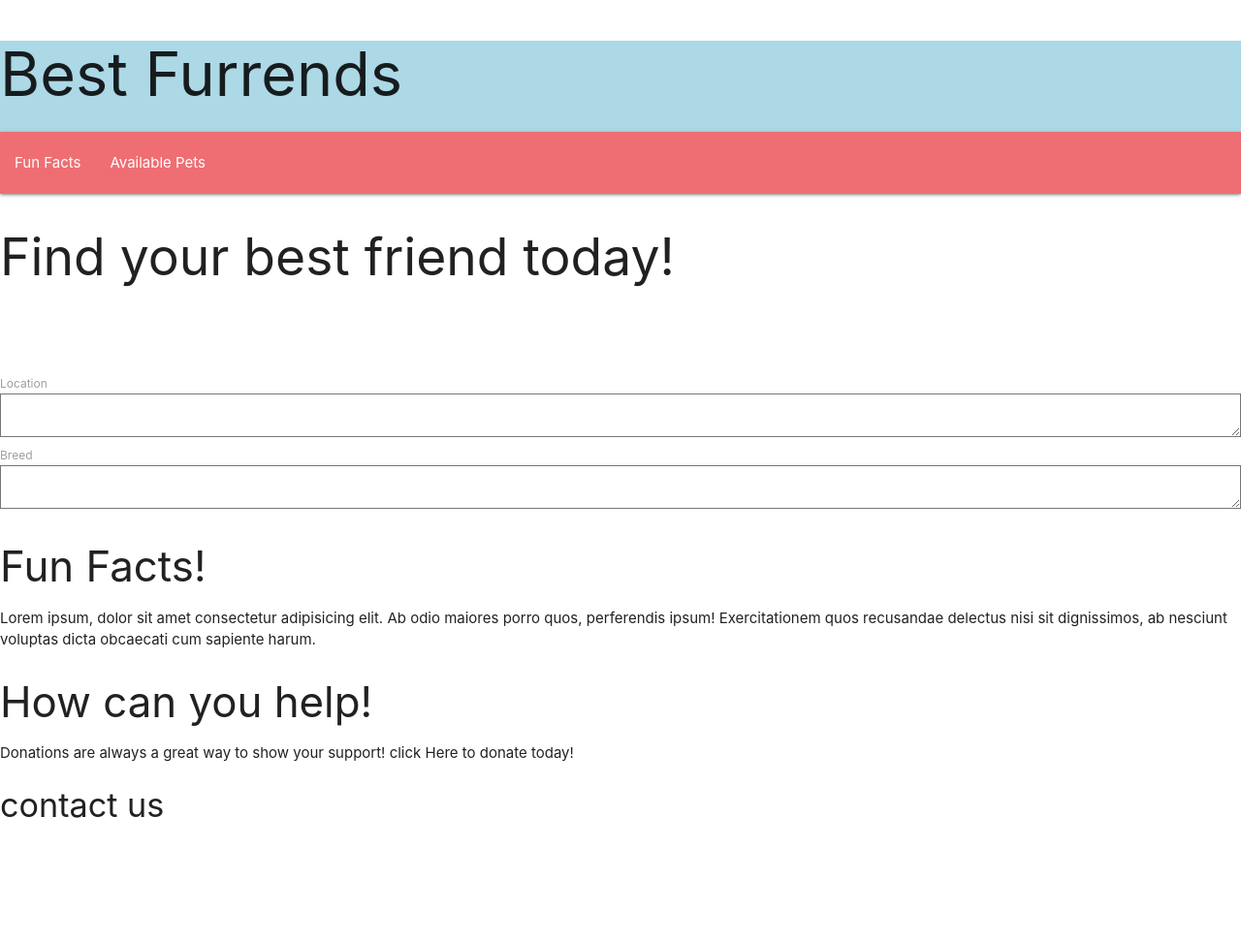
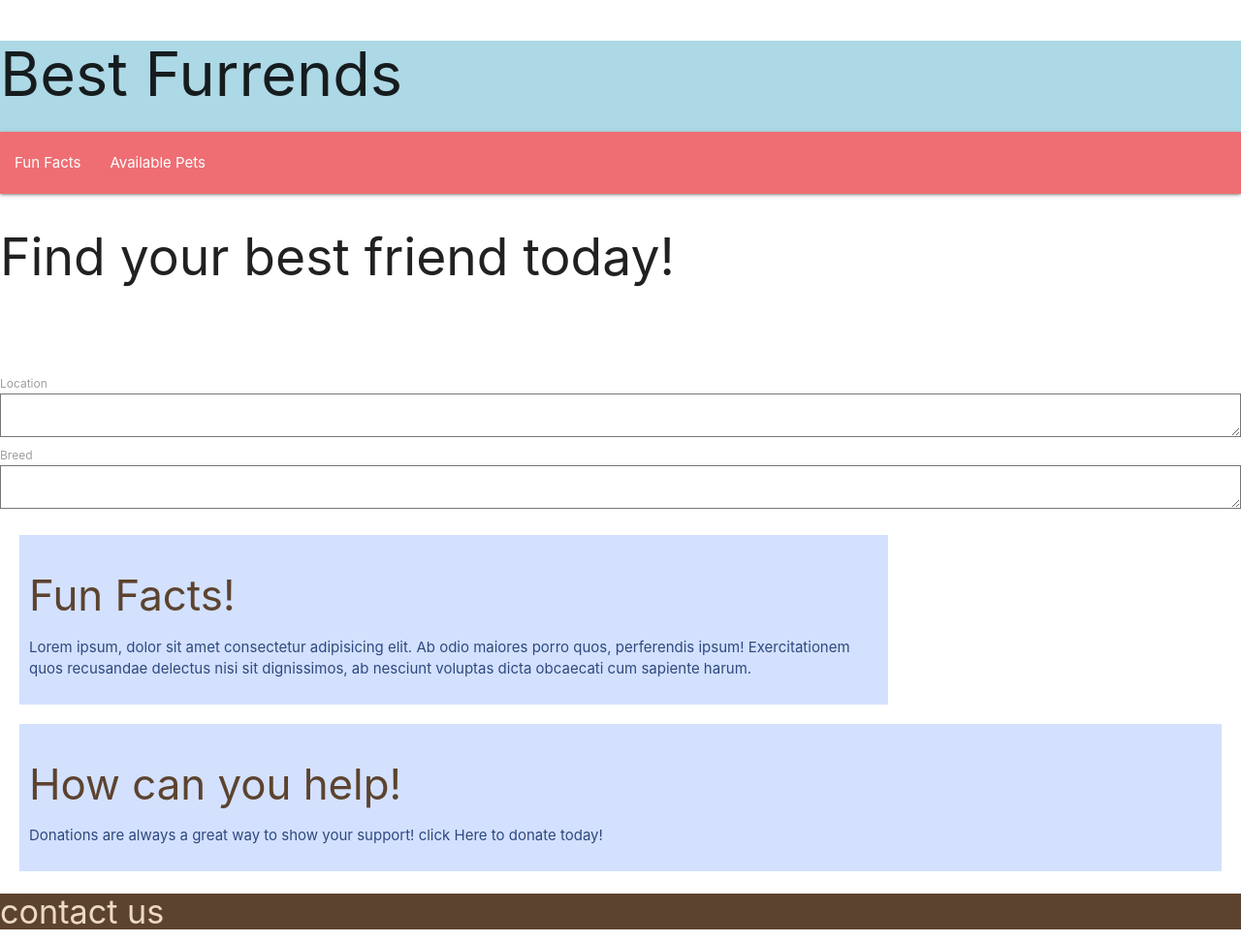
Before and after one commit to Karlyweatherstein/best-furrends, a plain HTML site: page index.html in a window 1280 px wide. Shown: the whole page at 97% size. Before the commit the page ends 863 px from the top, so only its background shows below. Drawn offline with nearby package versions, Linux system fonts and the light colour scheme.

Commit message:
started css

```diff
--- a/assets/css/style.css
+++ b/assets/css/style.css
@@ -1,3 +1,22 @@
 .title {
-    background-color: lightblue
+  background-color: lightblue;
 }
+
+.info-blocks div {
+  background-color: #d3e1ff;
+  margin: 20px;
+  padding: 10px;
+}
+
+.info-blocks h3 {
+  color: #5c432f;
+}
+
+.info-blocks p {
+  color: #2f497f;
+}
+
+footer {
+  background-color: #5c432f;
+  color: #ecd9c6;
+}
--- a/index.html
+++ b/index.html
@@ -3,15 +3,16 @@
   <head>
     <meta charset="UTF-8" />
     <title>Best Furrends</title>
-    <link rel="stylesheet" href="https://cdnjs.cloudflare.com/ajax/libs/materialize/1.0.0/css/materialize.min.css">
-    <link rel="stylesheet" href="./assets/css/style.css">
+    <link
+      rel="stylesheet"
+      href="https://cdnjs.cloudflare.com/ajax/libs/materialize/1.0.0/css/materialize.min.css"
+    />
+    <link rel="stylesheet" href="./assets/css/style.css" />
     <meta name="viewport" content="width=device-width, initial-scale=1.0" />
   </head>
   <body>
     <header class="title">
-        <h1>
-            Best Furrends
-        </h1>
+      <h1>Best Furrends</h1>
       <nav>
         <ul>
           <li>
@@ -25,54 +26,61 @@
     </header>
 
     <div>
-        <h2>
-            Find your best friend today!
-        </h2>
+      <h2>Find your best friend today!</h2>
     </div>
 
-    <Div>
     <div>
-            <img src="" alt="">
+      <div>
+        <img src="" alt="" />
       </div>
       <div>
-            <img src="" alt="">
+        <img src="" alt="" />
       </div>
       <div>
-            <img src="" alt="">
+        <img src="" alt="" />
       </div>
-    </Div>
+    </div>
     <div>
       <form>
         <div class="">
           <label for="modalTaskDescription">Location</label>
-                <textarea class="form-control" id="modalTaskDescription" rows="3"></textarea>
+          <textarea
+            class="form-control"
+            id="modalTaskDescription"
+            rows="3"
+          ></textarea>
         </div>
         <div class="">
           <label for="modalDueDate">Breed</label>
-                <textarea class="form-control" id="modalTaskDescription" rows="3"></textarea>
+          <textarea
+            class="form-control"
+            id="modalTaskDescription"
+            rows="3"
+          ></textarea>
         </div>
       </form>
     </div>
-    <div>
-        <h3>
-            Fun Facts!
-        </h3>
+    <div class="info-blocks">
+      <div class="container">
+        <h3 class="col 12">Fun Facts!</h3>
         <p>
-            Lorem ipsum, dolor sit amet consectetur adipisicing elit. Ab odio maiores porro quos, perferendis ipsum! Exercitationem quos recusandae delectus nisi sit dignissimos, ab nesciunt voluptas dicta obcaecati cum sapiente harum.
+          Lorem ipsum, dolor sit amet consectetur adipisicing elit. Ab odio
+          maiores porro quos, perferendis ipsum! Exercitationem quos recusandae
+          delectus nisi sit dignissimos, ab nesciunt voluptas dicta obcaecati
+          cum sapiente harum.
         </p>
       </div>
       <div>
-        <h3>
-            How can you help!
-        </h3>
+        <h3>How can you help!</h3>
         <p>
-            Donations are always a great way to show your support! click <span>Here</span> to donate today!
+          Donations are always a great way to show your support! click
+          <span>Here</span> to donate today!
         </p>
       </div>
+    </div>
+
     <footer>
       <h4>contact us</h4>
     </footer>
-
-
-
   </body>
+</html>
```
Lines whose indentation alone changed are shown as unchanged.
